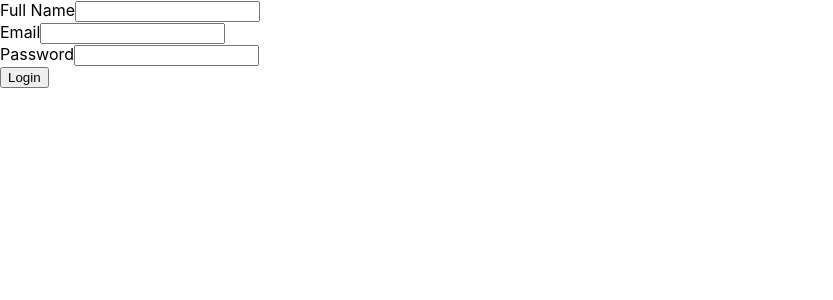
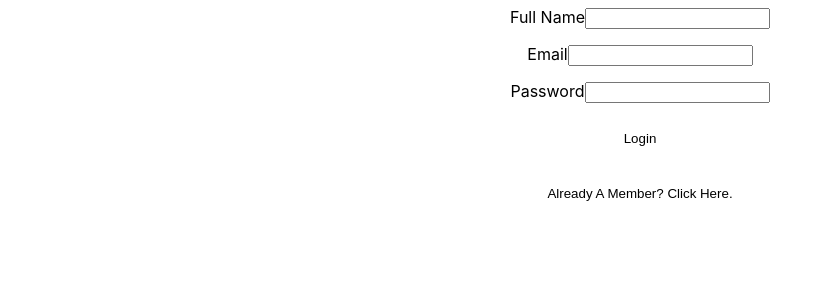
Before and after one commit to TeeeCodes/Twitter-2.0, a React (Create React App) app in the folder twitter-react/: page / in a window 1280 px wide. Shown: the top 300 px of the page, without its empty margins (0-833 px from the left). Built offline with nearby package versions, Linux system fonts and the light colour scheme.

Commit message:
Login/Register CSS added

```diff
--- a/twitter-react/src/App.css
+++ b/twitter-react/src/App.css
@@ -1,38 +1,29 @@
 .App {
   text-align: center;
+  display: flex;
+  min-height: 100vh;
+  align-items: center;
+  justify-content: center;
 }
 
-.App-logo {
-  height: 40vmin;
-  pointer-events: none;
-}
-
-@media (prefers-reduced-motion: no-preference) {
-  .App-logo {
-    animation: App-logo-spin infinite 20s linear;
-  }
-}
-
-.App-header {
-  background-color: #282c34;
-  min-height: 100vh;
+.authorizeBox, .login-Box, .register-Box{
   display: flex;
   flex-direction: column;
   align-items: center;
-  justify-content: center;
-  font-size: calc(10px + 2vmin);
-  color: white;
 }
 
-.App-link {
-  color: #61dafb;
+label {
+text-align: left;
+padding: 0.25rem 0;
 }
 
-@keyframes App-logo-spin {
-  from {
-    transform: rotate(0deg);
-  }
-  to {
-    transform: rotate(360deg);
-  }
+input {
+  margin: 0.5rem 0;
 }
+
+button {
+border: none;
+background-color: white;
+padding: 20px;
+border-radius: 10px;
+}
--- a/twitter-react/src/App.js
+++ b/twitter-react/src/App.js
@@ -8,13 +8,17 @@ import NewUser from './Components/NewUser/new';
 
 const App=()=>{
 
-  const [email,setEmail]=useState('login');
-  const [passw, setPass]=useState('');
+  const [form, setForm]=useState('login');
+
+
+  const toggleForm = (formName) => {
+	setForm(formName)
+  }
 
 	return(
 		<div>
 			{
-				email == Login ? <Login/> : <NewUser/>
+				form == Login ? <Login formSwitch={toggleForm}/> : <NewUser/>
 			}
 		</div>
 	)
--- a/twitter-react/src/Components/LogIn/LogIn.js
+++ b/twitter-react/src/Components/LogIn/LogIn.js
@@ -15,8 +15,8 @@ const Login = (props) => {
     }
 
 	return(
-    <div>
-        <form action="" onSubmit={submit}>
+    <div className='authorizeBox'>
+        <form className='login-Box' action="" onSubmit={submit}>
             <div>
                 <label htmlFor="email">Email</label>
                 <input type="email" name="email" id="email" value={email} onChange={(e) => setEmail(e.target.value)}/>
@@ -27,6 +27,7 @@ const Login = (props) => {
             </div>
             <button type="submit">Login</button>
         </form>
+        <button onFormSwitch={props.formSwitch}>Not A Member? Click Here.</button>
     </div>
 	)
 }
--- a/twitter-react/src/Components/NewUser/New.js
+++ b/twitter-react/src/Components/NewUser/New.js
@@ -16,8 +16,8 @@ const NewUser = (props) => {
     }
 
 	return(
-    <div>
-        <form action="" onSubmit={submit}>
+    <div className='authorizeBox'>
+        <form className='register-Box' action="" onSubmit={submit}>
             <div>
             <label htmlFor=''>Full Name</label>
             <input value={name} name='' id="" placeholder=''/>
@@ -32,6 +32,7 @@ const NewUser = (props) => {
             </div>
             <button type="submit">Login</button>
         </form>
+        <button onFormSwitch={props.formSwitch}>Already A Member? Click Here.</button>
     </div>
 	)
 }
```
